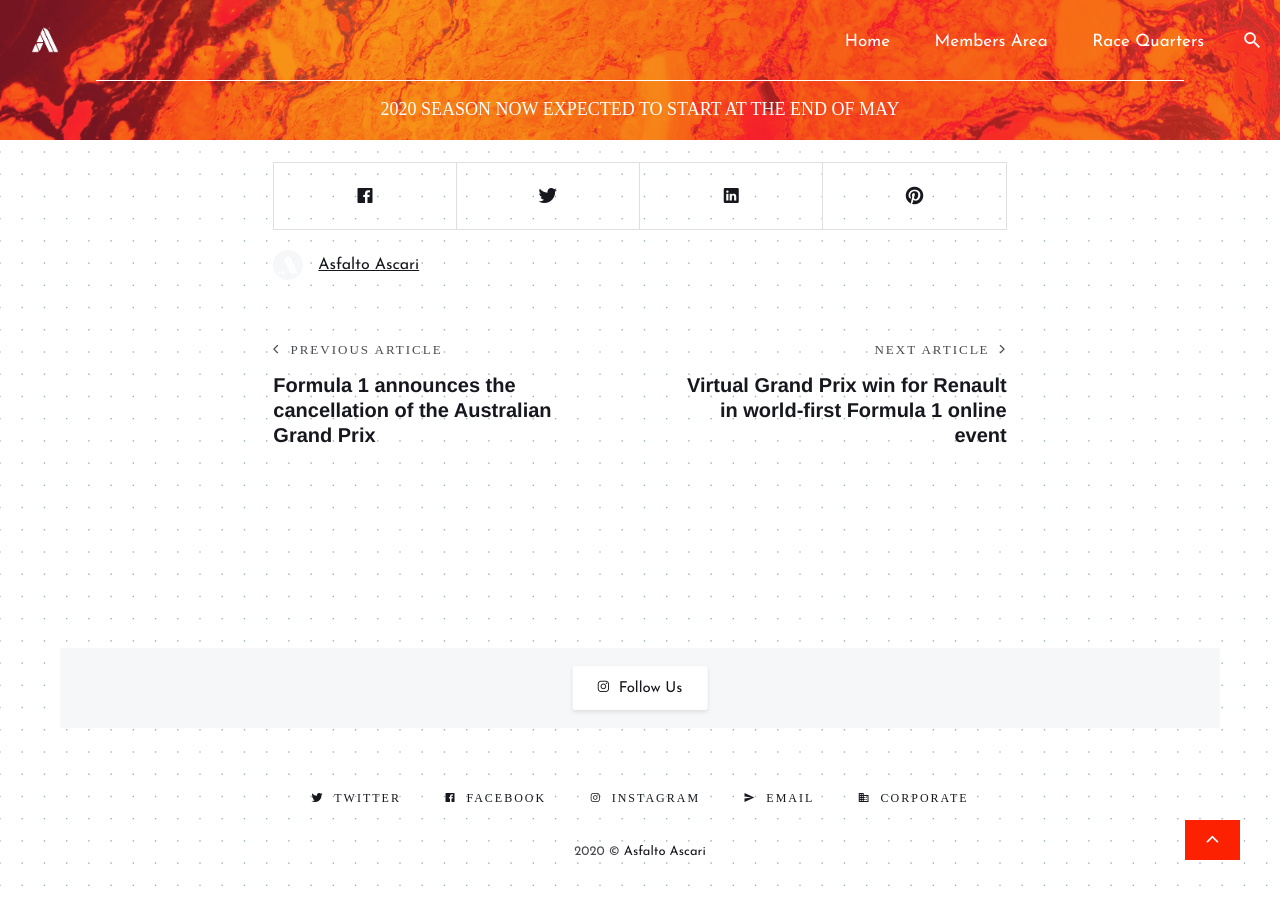
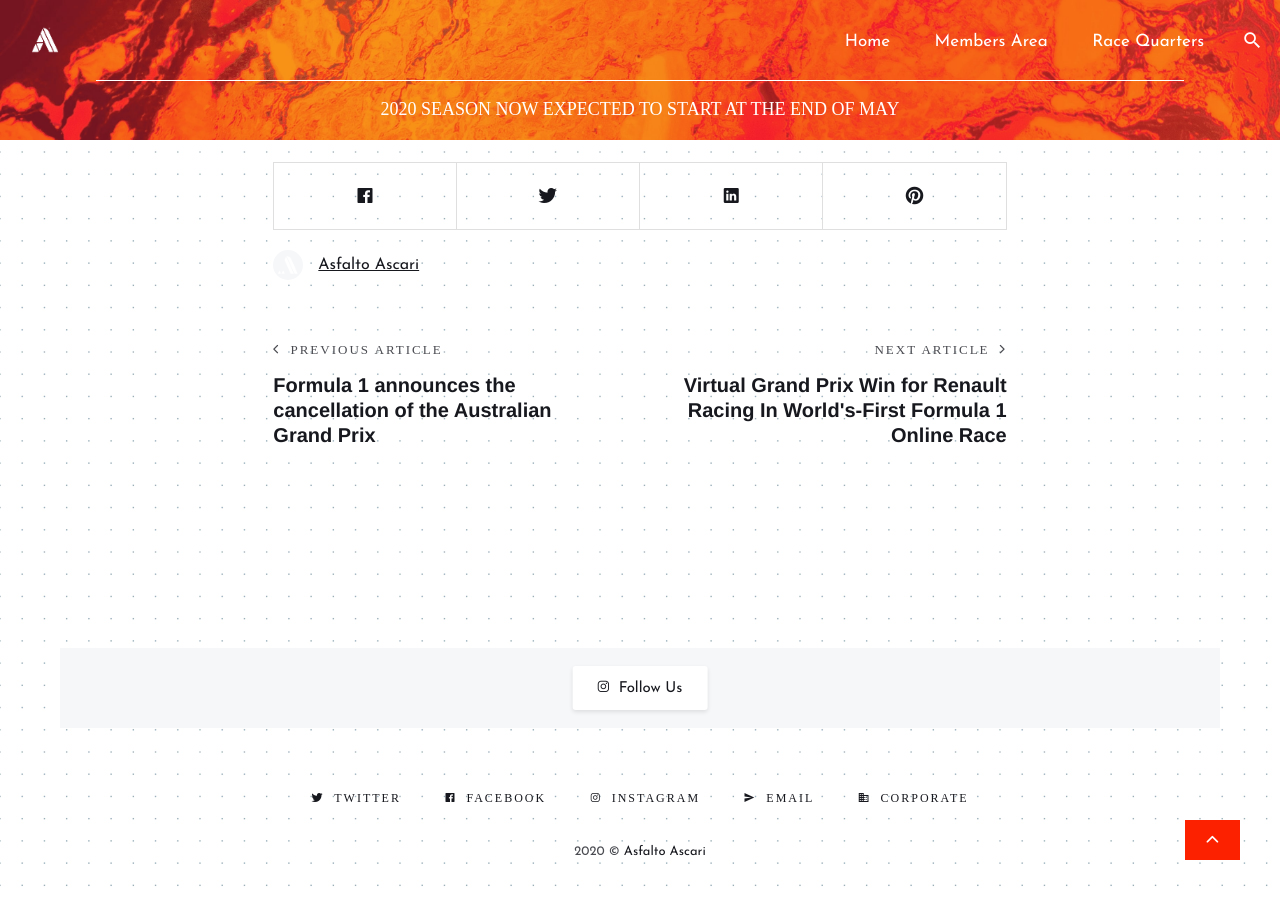
Before and after one commit to Asfalto-Ascari/AsfaltoAscari, a Jekyll site: the page built from _posts/2020-3-21-P013-Virtual-Grand-Prix-Announced.md, in a window 1280 px wide and 900 px high, scrolled down 2448 px. Built offline with Jekyll 4.4.1, drawn with Linux system fonts in a browser that asks for light colours; nearby versions of some CDN libraries; some web fonts are replaced; comment, search, counter and statistics services are not loaded.

Commit message:
Update 2019-03-23-P015-Bahrain-VirtualGP-2020.md

```diff
--- a/_posts/2019-03-23-P015-Bahrain-VirtualGP-2020.md
+++ b/_posts/2019-03-23-P015-Bahrain-VirtualGP-2020.md
@@ -1,6 +1,6 @@
 ---
 layout: post
-title:  "Virtual Grand Prix win for Renault in world-first Formula 1 online event"
+title:  "Virtual Grand Prix Win for Renault Racing In World's-First Formula 1 Online Race"
 date:   2020-03-23 16:03:00 +0000
 image:  "https://www.codemasters.com/wp-content/uploads/2019/03/f1_2019_monza_001.jpg"
 headlines:
```
Also changed, not shown: other parts of _posts/2019-03-23-P015-Bahrain-VirtualGP-2020.md (+1 -1 lines).
